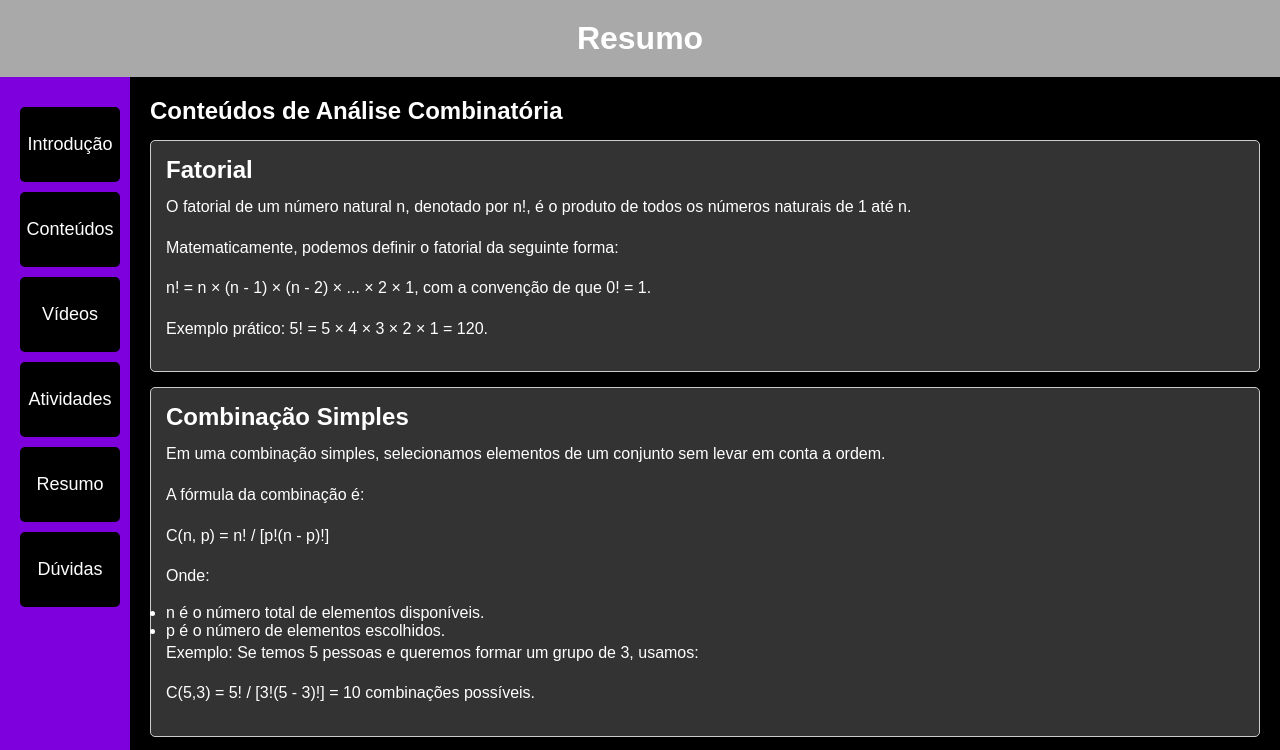
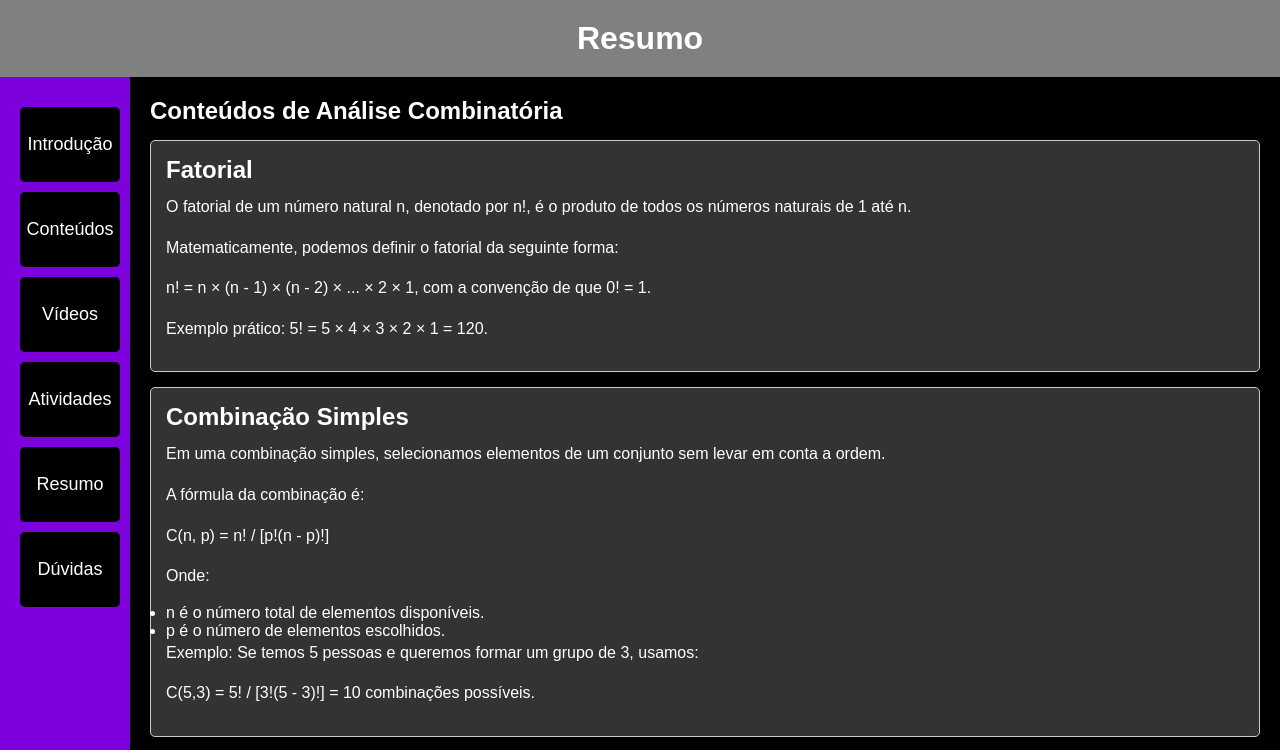
Before and after one commit to VitorGomes39/trabalhohistory, a plain HTML site: page index.html in a window 1280 px wide. Shown: the top 750 px of the page. Drawn offline with Linux system fonts and the light colour scheme.

Commit message:
Update styles.css

```diff
--- a/styles.css
+++ b/styles.css
@@ -17,7 +17,7 @@ body {
 
 /* Cabeçalho */
 header {
-    background-color: #a9a9a9; /* Cor roxa */
+    background-color: #808080; /* Cor roxa */
     color: #FFFFFF; /* Texto branco */
     padding: 20px;
     text-align: center;
```
